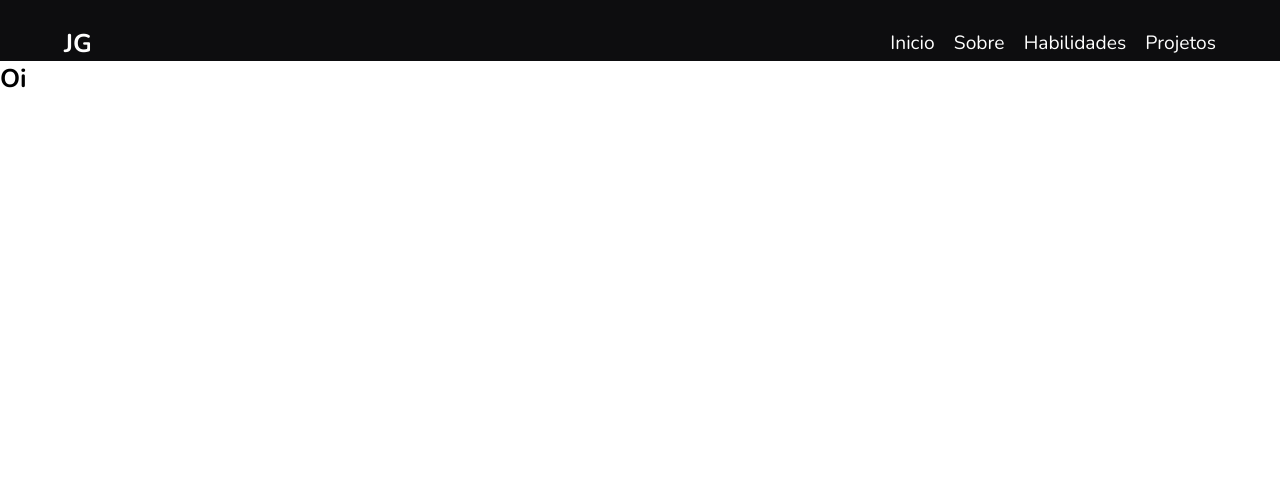
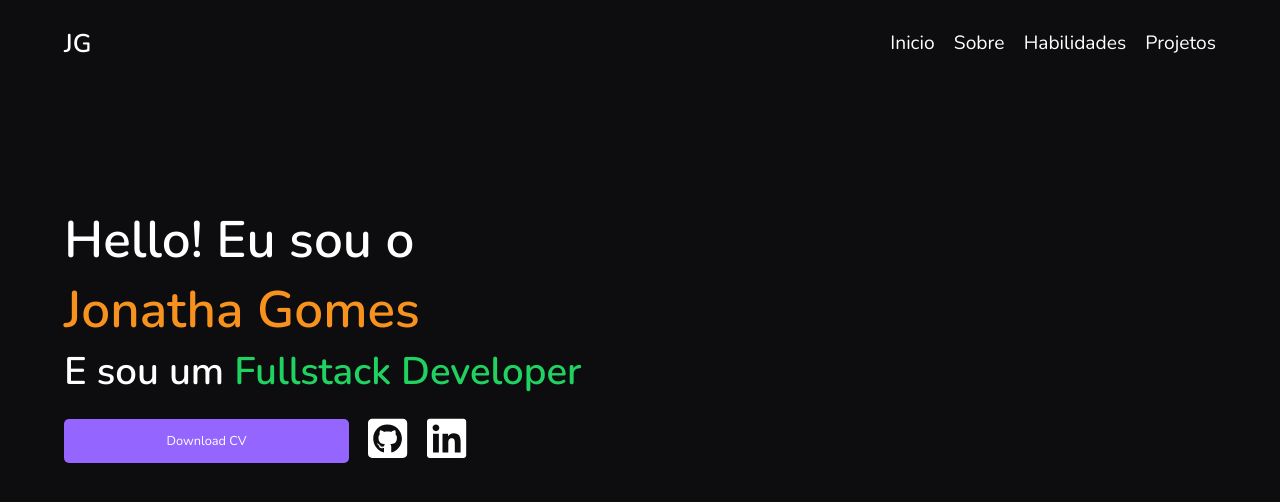
Before and after one commit to jonathagomes/portfolio, a Next.js app: page / in a window 1280 px wide. Shown: the top 502 px of the page. Built offline with nearby package versions, Linux system fonts and the light colour scheme.

Commit message:
Starting the home

```diff
--- a/package.json
+++ b/package.json
@@ -8,6 +8,11 @@
     "start": "next start"
   },
   "dependencies": {
+    "@fortawesome/fontawesome-svg-core": "^1.2.35",
+    "@fortawesome/free-brands-svg-icons": "^5.15.3",
+    "@fortawesome/free-regular-svg-icons": "^5.15.3",
+    "@fortawesome/free-solid-svg-icons": "^5.15.3",
+    "@fortawesome/react-fontawesome": "^0.1.14",
     "next": "10.2.0",
     "react": "17.0.2",
     "react-dom": "17.0.2",
--- a/src/components/Header/index.tsx
+++ b/src/components/Header/index.tsx
@@ -10,7 +10,7 @@ export default function Header() {
      </div>
      <div className={styles.navItems}>
        <ul>
-         <li><a href="#">Inicio</a></li>
+         <li><a href="#home">Inicio</a></li>
          <li><a href="#">Sobre</a></li>
          <li><a href="#">Habilidades</a></li>
          <li><a href="#">Projetos</a></li>
--- a/src/components/Header/styles.module.scss
+++ b/src/components/Header/styles.module.scss
@@ -1,5 +1,6 @@
 .container {
   width: 100%;
+  height: 6rem;
   display: flex;
   justify-content: center;
   background-color: var(--black);
--- a/src/pages/_document.tsx
+++ b/src/pages/_document.tsx
@@ -6,7 +6,7 @@ export default class MyDocument extends Document {
    <Html>
     <Head>
      <link rel="preconnect" href="https://fonts.gstatic.com" />
-     <link href="https://fonts.googleapis.com/css2?family=Nunito:wght@400;700&display=swap" rel="stylesheet" />
+     <link href="https://fonts.googleapis.com/css2?family=Nunito:wght@400;600&display=swap" rel="stylesheet" />
     </Head>
     <body>
      <Main />
--- a/src/pages/index.tsx
+++ b/src/pages/index.tsx
@@ -1,5 +1,25 @@
+import styles from "../styles/home.module.scss";
+
+import { faGithubSquare, faLinkedin } from "@fortawesome/free-brands-svg-icons";
+import { FontAwesomeIcon } from "@fortawesome/react-fontawesome";
+
 export default function Home() {
   return (
-    <h1>Oi</h1>
+    <div id="home" className={styles.container}>
+      <div className={styles.content}>
+        <div className={styles.leftSide}>
+          <h1>Hello! Eu sou o</h1>
+          <h1 className={styles.textOrange}>Jonatha Gomes</h1>
+          <h2>E sou um <span className={styles.textGreen}>Fullstack Developer</span></h2>
+          <div className={styles.links}>
+            <button type="button">
+            Download CV
+            </button>
+            <a className={styles.icon} href="https://github.com/JonathaGomes" target="_blank"><FontAwesomeIcon icon={faGithubSquare} /></a>
+            <a className={styles.icon} href="https://github.com/JonathaGomes" target="_blank"><FontAwesomeIcon icon={faLinkedin} /></a>
+          </div>
+        </div>
+      </div>
+    </div>
   );
 }
--- a/src/styles/globals.scss
+++ b/src/styles/globals.scss
@@ -35,7 +35,7 @@ body,
 input,
 textarea,
 button {
-  font: 500 1rem Nunito, sans-serif;
+  font: 500 1rem "Nunito", sans-serif;
 }
 
 h1,
@@ -45,8 +45,8 @@ h4,
 h5,
 h6 {
   font-weight: 600;
-  font-family: Nunito, sans-serif;
-  color: #000;
+  font-family: "Nunito", sans-serif;
+  color: #fff;
 }
 
 h1 {
@@ -64,3 +64,7 @@ button {
 a {
   text-decoration: none;
 }
+
+main {
+  background-color: var(--black);
+}
--- a/src/styles/home.module.scss
+++ b/src/styles/home.module.scss
@@ -0,0 +1,66 @@
+.container {
+  height: calc(100vh - 6rem);
+  width: 100%;
+  display: flex;
+  justify-content: center;
+
+  .content {
+    width: 90%;
+    display: flex;
+    flex-direction: row;
+    justify-content: space-between;
+    margin-top: 10rem;
+
+    .textOrange {
+      color: var(--orange);
+    }
+
+    .textGreen {
+      color: var(--green);
+    }
+
+    h1 {
+      font-size: 4rem;
+      font-weight: 600;
+    }
+
+    h2 {
+      font-size: 3rem;
+      font-weight: 600;
+    }
+    .leftSide {
+      .links {
+        margin-top: 1rem;
+        display: flex;
+        flex-direction: row;
+        align-items: center;
+        gap: 1.5rem;
+        button {
+          display: flex;
+          justify-content: center;
+          align-items: center;
+          border: none;
+          padding: 1rem 8rem;
+          border-radius: 5px;
+          color: var(--white);
+          background-color: var(--purple);
+          transition: filter 0.2s;
+
+          &:hover {
+            filter: brightness(0.8);
+          }
+        }
+
+        .icon {
+          font-size: 3.5rem;
+          color: var(--white);
+          transition: color 0.2s;
+
+          &:hover {
+            color: var(--purple);
+          }
+        }
+      }
+    }
+  }
+}
```
Also changed, not shown: 1 other file (tests, documents, lock files or other folders).
